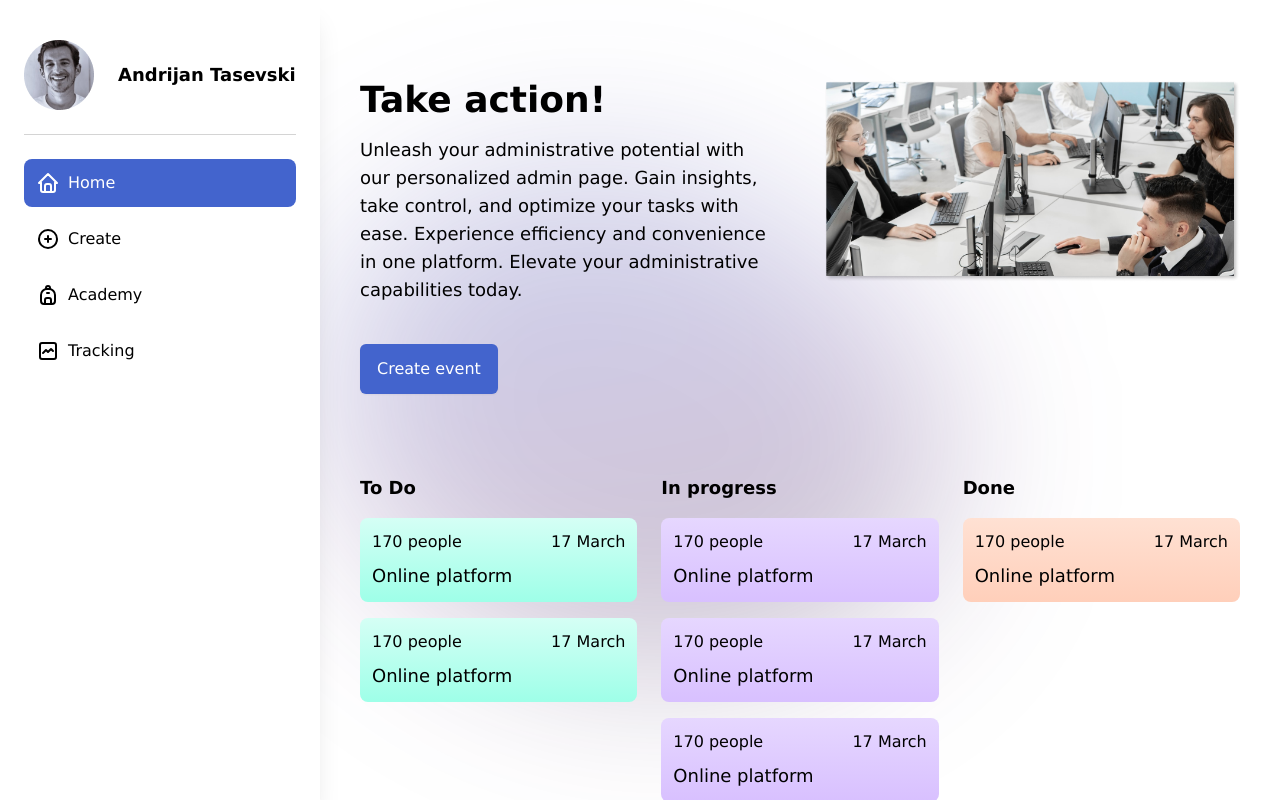
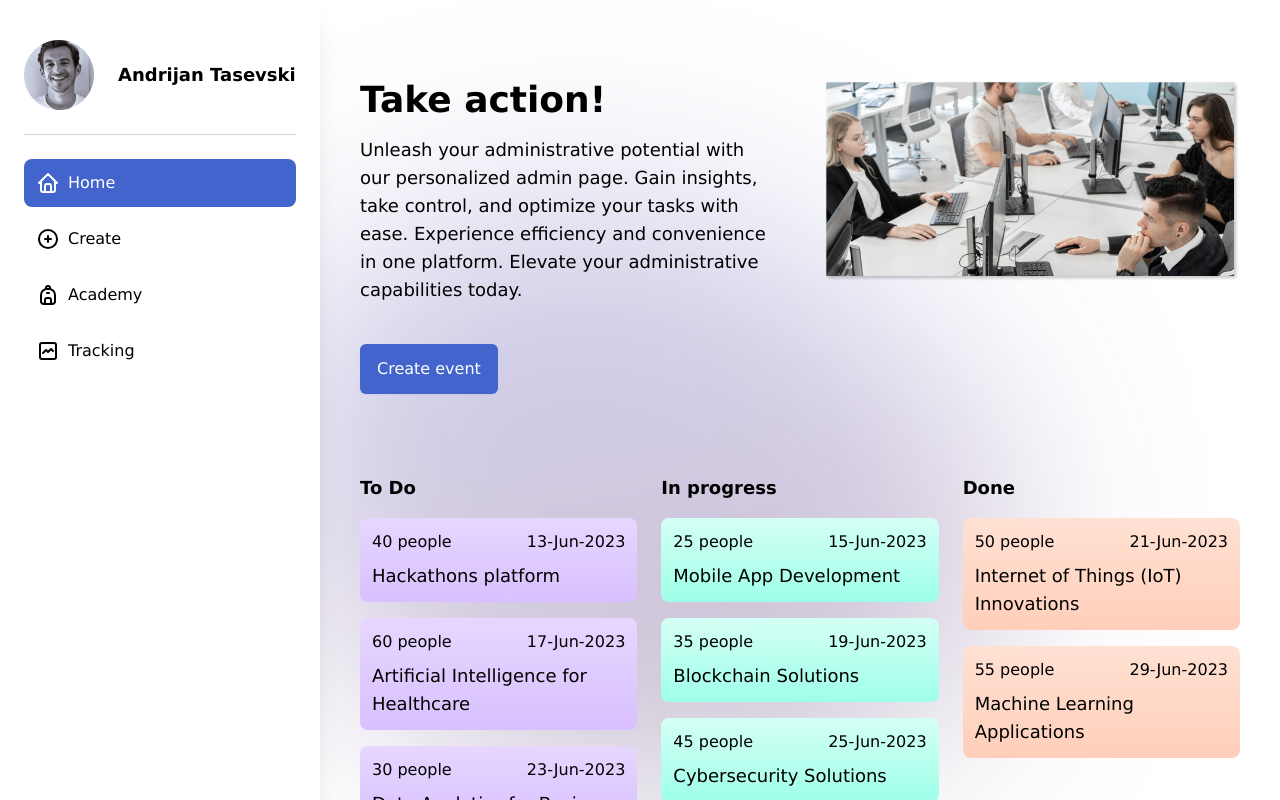
Before and after one commit to andrijantasevski/hackathons-platform, a Next.js app: page /dashboard in a window 1280 px wide. Shown: the top 800 px of the page. Built offline with nearby package versions, Linux system fonts and the light colour scheme; sample sign-in values are in the browser's storage.

Commit message:
refactor: kanban and added api

```diff
--- /dev/null
+++ b/src/components/common/KanbanItem.tsx
@@ -0,0 +1,111 @@
+import { Hackathon } from "@/pages/api/hackathons";
+import { cva, type VariantProps } from "class-variance-authority";
+import React from "react";
+import { twMerge } from "tailwind-merge";
+import { format } from "date-fns";
+
+const kanbanItemLoadingSkeletonVariants = cva(
+  [
+    "flex",
+    "flex-col",
+    "gap-2.5",
+    "rounded-lg",
+    "p-3",
+    "animate-pulse",
+    "h-24",
+    "shadow-sm",
+  ],
+  {
+    variants: {
+      variant: {
+        "to-do": ["bg-gradient-purple"],
+        "in-progress": ["bg-gradient-green"],
+        done: ["bg-gradient-orange"],
+      },
+    },
+  }
+);
+
+export interface KanbanItemLoadingSkeletonProps
+  extends React.HTMLAttributes<HTMLDivElement>,
+    VariantProps<typeof kanbanItemLoadingSkeletonVariants> {}
+
+export function KanbanItemLoadingSkeleton({
+  variant,
+  className,
+  ...props
+}: KanbanItemLoadingSkeletonProps) {
+  return (
+    <div
+      className={twMerge(
+        kanbanItemLoadingSkeletonVariants({ variant }),
+        className
+      )}
+      {...props}
+    >
+      <div className="flex items-center justify-between">
+        <div
+          className={twMerge(
+            kanbanItemLoadingSkeletonVariants({ variant }),
+            "h-4 w-4/12 animate-pulse rounded-lg"
+          )}
+        />
+
+        <div
+          className={twMerge(
+            kanbanItemLoadingSkeletonVariants({ variant }),
+            "h-4 w-3/12 animate-pulse rounded-lg"
+          )}
+        />
+      </div>
+
+      <div
+        className={twMerge(
+          kanbanItemLoadingSkeletonVariants({ variant }),
+          "h-5 w-8/12 animate-pulse rounded-lg"
+        )}
+      />
+    </div>
+  );
+}
+
+const kanbanItemVariants = cva(
+  ["flex", "flex-col", "gap-2", "rounded-lg", "p-3"],
+  {
+    variants: {
+      variant: {
+        "to-do": ["bg-gradient-purple"],
+        "in-progress": ["bg-gradient-green"],
+        done: ["bg-gradient-orange"],
+      },
+    },
+  }
+);
+
+export interface KanbanItemProps
+  extends React.HTMLAttributes<HTMLDivElement>,
+    VariantProps<typeof kanbanItemVariants> {
+  kanbanItem: Hackathon;
+}
+
+export default function KanbanItem({
+  variant,
+  kanbanItem,
+  className,
+  ...props
+}: KanbanItemProps) {
+  return (
+    <div
+      className={twMerge(kanbanItemVariants({ variant }), className)}
+      {...props}
+    >
+      <div className="flex items-center justify-between">
+        <p>{kanbanItem.totalPeople} people</p>
+
+        <p>{format(new Date(kanbanItem.date), "d-MMM-y")}</p>
+      </div>
+
+      <div className="text-lg">{kanbanItem.title}</div>
+    </div>
+  );
+}
--- /dev/null
+++ b/src/pages/api/hackathons.ts
@@ -0,0 +1,96 @@
+import { NextApiRequest, NextApiResponse } from "next";
+
+export type Hackathon = {
+  id: number;
+  date: Date;
+  totalPeople: number;
+  title: string;
+};
+
+const hackathons = [
+  {
+    id: 1,
+    status: "to-do",
+    event_data: [
+      {
+        id: 1,
+        date: "2023-06-13T21:57:18+0000",
+        totalPeople: 40,
+        title: "Hackathons platform",
+      },
+      {
+        id: 2,
+        date: "2023-06-17T14:30:00+0000",
+        totalPeople: 60,
+        title: "Artificial Intelligence for Healthcare",
+      },
+      {
+        id: 3,
+        date: "2023-06-23T08:30:00.000Z",
+        totalPeople: 30,
+        title: "Data Analytics for Business",
+      },
+      {
+        id: 4,
+        date: "2023-06-27T11:30:00.000Z",
+        totalPeople: 20,
+        title: "Web Development and Design",
+      },
+    ],
+  },
+  {
+    id: 2,
+    status: "in-progress",
+    event_data: [
+      {
+        id: 1,
+        date: "2023-06-15T10:00:00.000Z",
+        totalPeople: 25,
+        title: "Mobile App Development",
+      },
+      {
+        id: 2,
+        date: "2023-06-19T09:00:00.000Z",
+        totalPeople: 35,
+        title: "Blockchain Solutions",
+      },
+      {
+        id: 3,
+        date: "2023-06-25T13:15:00.000Z",
+        totalPeople: 45,
+        title: "Cybersecurity Solutions",
+      },
+      {
+        id: 4,
+        date: "2023-07-01T12:45:00.000Z",
+        totalPeople: 30,
+        title: "AR/VR Innovations",
+      },
+    ],
+  },
+  {
+    id: 3,
+    status: "done",
+    event_data: [
+      {
+        id: 1,
+        date: "2023-06-21T16:45:00+0000",
+        totalPeople: 50,
+        title: "Internet of Things (IoT) Innovations",
+      },
+      {
+        id: 2,
+        date: "2023-06-29T15:00:00+0000",
+        totalPeople: 55,
+        title: "Machine Learning Applications",
+      },
+    ],
+  },
+];
+
+export default async function handler(
+  req: NextApiRequest,
+  res: NextApiResponse
+) {
+  return res.status(200).json(hackathons);
+}
--- a/src/pages/dashboard/index.tsx
+++ b/src/pages/dashboard/index.tsx
@@ -5,34 +5,14 @@ import Image from "next/image";
 import Head from "next/head";
 import Button from "@/components/ui/Button";
 import Link from "next/link";
-
-type KanbanItemProps = {
-  backgroundColor: string;
-  numberOfPeople: string;
-  date: string;
-  title: string;
-};
-
-function KanbanItem({
-  backgroundColor,
-  numberOfPeople,
-  date,
-  title,
-}: KanbanItemProps) {
-  return (
-    <div className={`${backgroundColor} flex flex-col gap-2 rounded-lg p-3`}>
-      <div className="flex items-center justify-between">
-        <p>{numberOfPeople} people</p>
-
-        <p>{date}</p>
-      </div>
-
-      <div className="text-lg">{title}</div>
-    </div>
-  );
-}
+import useGetHackathons from "@/utils/useGetHackathons";
+import KanbanItem, {
+  KanbanItemLoadingSkeleton,
+} from "@/components/common/KanbanItem";
 
 const Dashboard: NextPageWithLayout = () => {
+  const { data: hackathons, status } = useGetHackathons();
+
   return (
     <>
       <Head>
@@ -78,18 +58,23 @@ const Dashboard: NextPageWithLayout = () => {
             <p className="text-lg font-bold">To Do</p>
 
             <div className="flex flex-col gap-4">
+              {status === "loading" &&
+                [...Array(3)].map((_, i) => (
+                  <KanbanItemLoadingSkeleton variant="to-do" key={i} />
+                ))}
+
+              {hackathons &&
+                hackathons[0].event_data.map((kanbanItem) => (
                   <KanbanItem
-                numberOfPeople="170"
-                title="Online platform"
-                date="17 March"
-                backgroundColor="bg-gradient-green"
+                    key={kanbanItem.id}
+                    kanbanItem={kanbanItem}
+                    variant={hackathons[0].status}
                   />
-              <KanbanItem
-                numberOfPeople="170"
-                title="Online platform"
-                date="17 March"
-                backgroundColor="bg-gradient-green"
-              />
+                ))}
+
+              {hackathons && hackathons[0].event_data.length === 0 && (
+                <div>No drafted hackathons.</div>
+              )}
             </div>
           </div>
 
@@ -97,24 +82,23 @@ const Dashboard: NextPageWithLayout = () => {
             <p className="text-lg font-bold">In progress</p>
 
             <div className="flex flex-col gap-4">
+              {status === "loading" &&
+                [...Array(3)].map((_, i) => (
+                  <KanbanItemLoadingSkeleton variant="in-progress" key={i} />
+                ))}
+
+              {hackathons &&
+                hackathons[1].event_data.map((kanbanItem) => (
                   <KanbanItem
-                numberOfPeople="170"
-                title="Online platform"
-                date="17 March"
-                backgroundColor="bg-gradient-purple"
+                    key={kanbanItem.id}
+                    kanbanItem={kanbanItem}
+                    variant={hackathons[1].status}
                   />
-              <KanbanItem
-                numberOfPeople="170"
-                title="Online platform"
-                date="17 March"
-                backgroundColor="bg-gradient-purple"
-              />
-              <KanbanItem
-                numberOfPeople="170"
-                title="Online platform"
-                date="17 March"
-                backgroundColor="bg-gradient-purple"
-              />
+                ))}
+
+              {hackathons && hackathons[1].event_data.length === 0 && (
+                <div>No hackathons in progress.</div>
+              )}
             </div>
           </div>
 
@@ -122,12 +106,23 @@ const Dashboard: NextPageWithLayout = () => {
             <p className="text-lg font-bold">Done</p>
 
             <div className="flex flex-col gap-4">
+              {status === "loading" &&
+                [...Array(3)].map((_, i) => (
+                  <KanbanItemLoadingSkeleton variant="done" key={i} />
+                ))}
+
+              {hackathons &&
+                hackathons[2].event_data.map((kanbanItem) => (
                   <KanbanItem
-                numberOfPeople="170"
-                title="Online platform"
-                date="17 March"
-                backgroundColor="bg-gradient-orange"
+                    key={kanbanItem.id}
+                    kanbanItem={kanbanItem}
+                    variant={hackathons[2].status}
                   />
+                ))}
+
+              {hackathons && hackathons[2].event_data.length === 0 && (
+                <div>No finished hackathons.</div>
+              )}
             </div>
           </div>
         </div>
--- /dev/null
+++ b/src/utils/useGetHackathons.ts
@@ -0,0 +1,22 @@
+import { Hackathon } from "@/pages/api/hackathons";
+import { useQuery } from "@tanstack/react-query";
+
+export default function useGetHackathons() {
+  async function fetcHackathons() {
+    const response = await fetch("/api/hackathons");
+
+    if (!response.ok) {
+        throw new Error("There was an error fetching the hackathons!")
+    }
+
+    const responseData = await response.json();
+
+    return responseData;
+  }
+
+  return useQuery<{
+    id: number;
+    status: "to-do" | "in-progress" | "done",
+    event_data: Hackathon[]
+  }[]>({ queryFn: fetcHackathons, queryKey: ["hackathons"] });
+}
```
Lines whose indentation alone changed are shown as unchanged.
